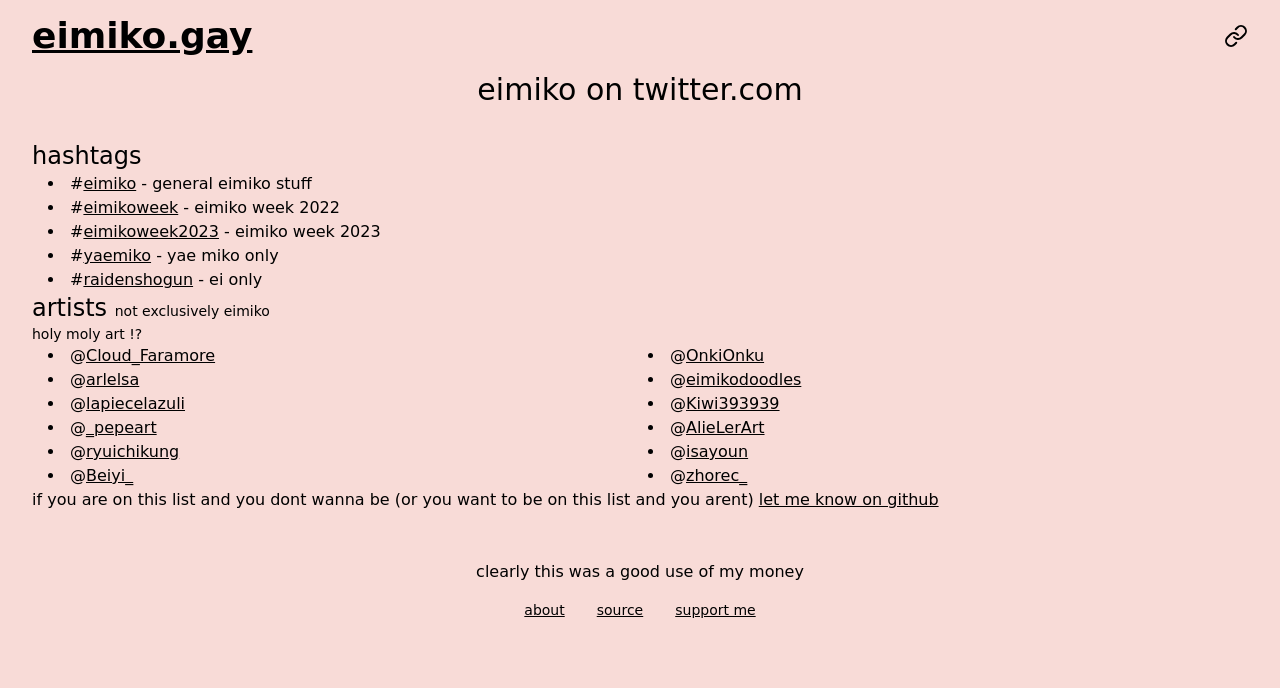
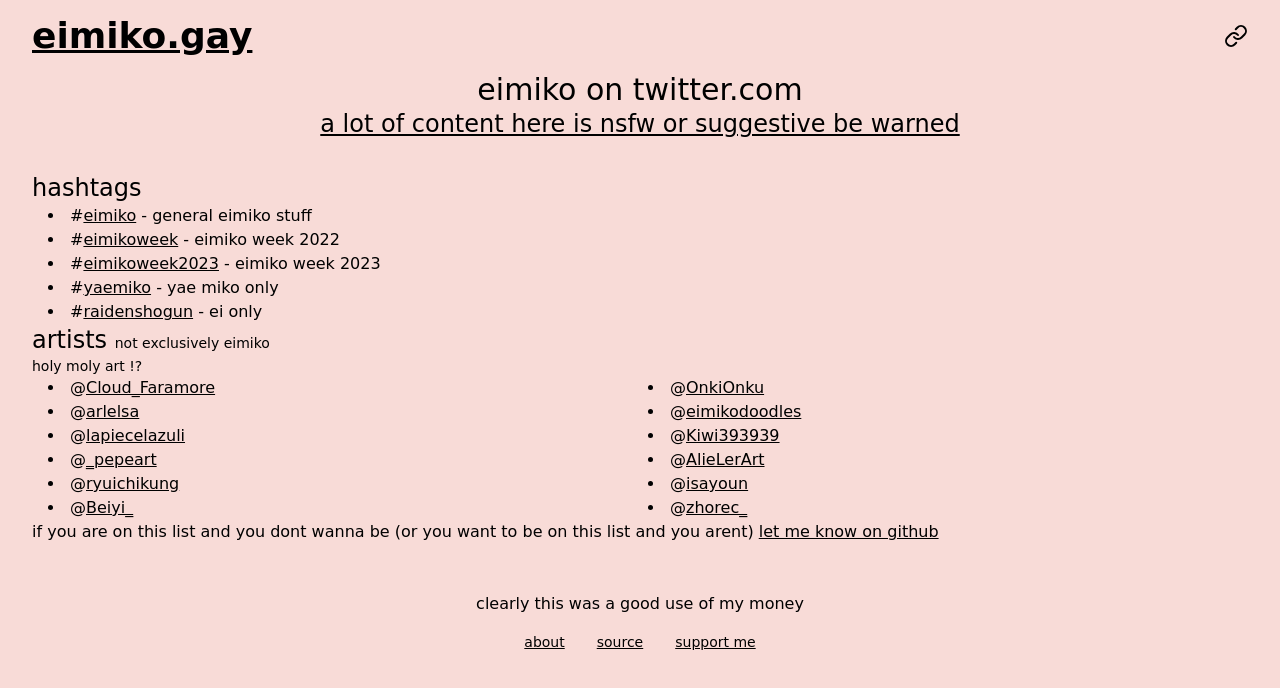
Before and after one commit to HazelTheWitch/eimiko.gay, a SvelteKit app: page /twitter in a window 1280 px wide. Shown: the top 688 px of the page. Built offline with nearby package versions, Linux system fonts and the light colour scheme.

Commit message:
added nsfw disclaimer

```diff
--- a/src/routes/twitter/+page.svelte
+++ b/src/routes/twitter/+page.svelte
@@ -5,6 +5,7 @@
 </script>
 
 <h1 class="text-3xl">eimiko on twitter.com</h1>
+<p class="text-2xl underline">a lot of content here is nsfw or suggestive be warned</p>
 <div class="w-full">
     <div class="self-start m-8">
         <h2 class="text-2xl">hashtags</h2>
```
